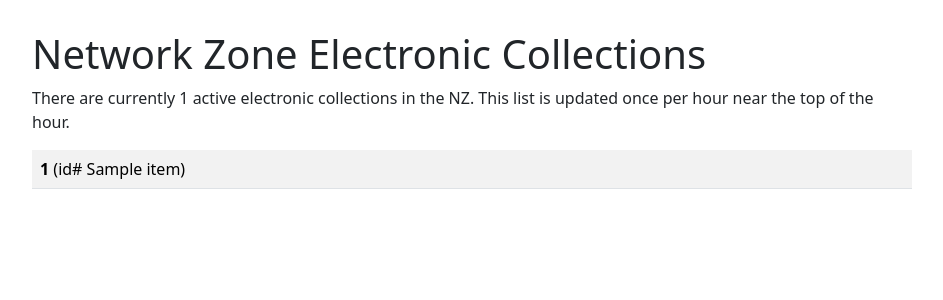
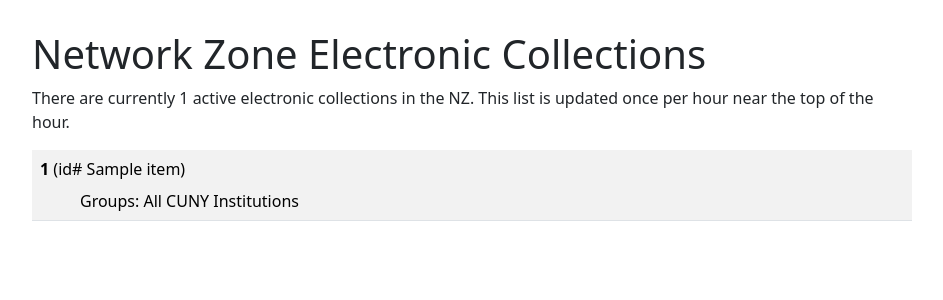
Before and after one commit to cuny-libraries/electronic-collections-web-app, a Flask app: template templates/index.html in a window 1280 px wide. Shown: the top 300 px of the page, without its empty margins (168-1111 px from the left). Run offline with Flask 3, Linux system fonts and the light colour scheme; the template is opened without the code that fills it: most values are stand-ins (such as "Sample title", 1, 10 or a date in 2020); lists and menus that the app fills with data are empty; parts of the project's set-up code (start-up, migrations or seed data) failed here and were passed over.

Commit message:
add status message for all collections

```diff
--- a/templates/index.html
+++ b/templates/index.html
@@ -27,13 +27,15 @@
         <th scope="row">
           <div class="fw-bold" style="display: inline-block">{{ item[0] }}</div>
           <div class="fw-normal" style="display: inline-block">(id# {{ item[1] }})</div>
-          {% if item[2] %}
-            <div class="fw-normal" style="margin: 10px 0 0 40px;">Groups:
+          <div class="fw-normal" style="margin: 10px 0 0 40px;">Groups:
+            {% if item[2] %}
               {% for group in item[2] %}
                 {{ group }}{{ ", " if not loop.last else "" }}
               {% endfor %}
-            </div>
-          {% endif %}
+            {% else %}
+              All CUNY Institutions
+            {% endif %}
+          </div>
         </th>
       </tr>
       {% endfor %}
```
